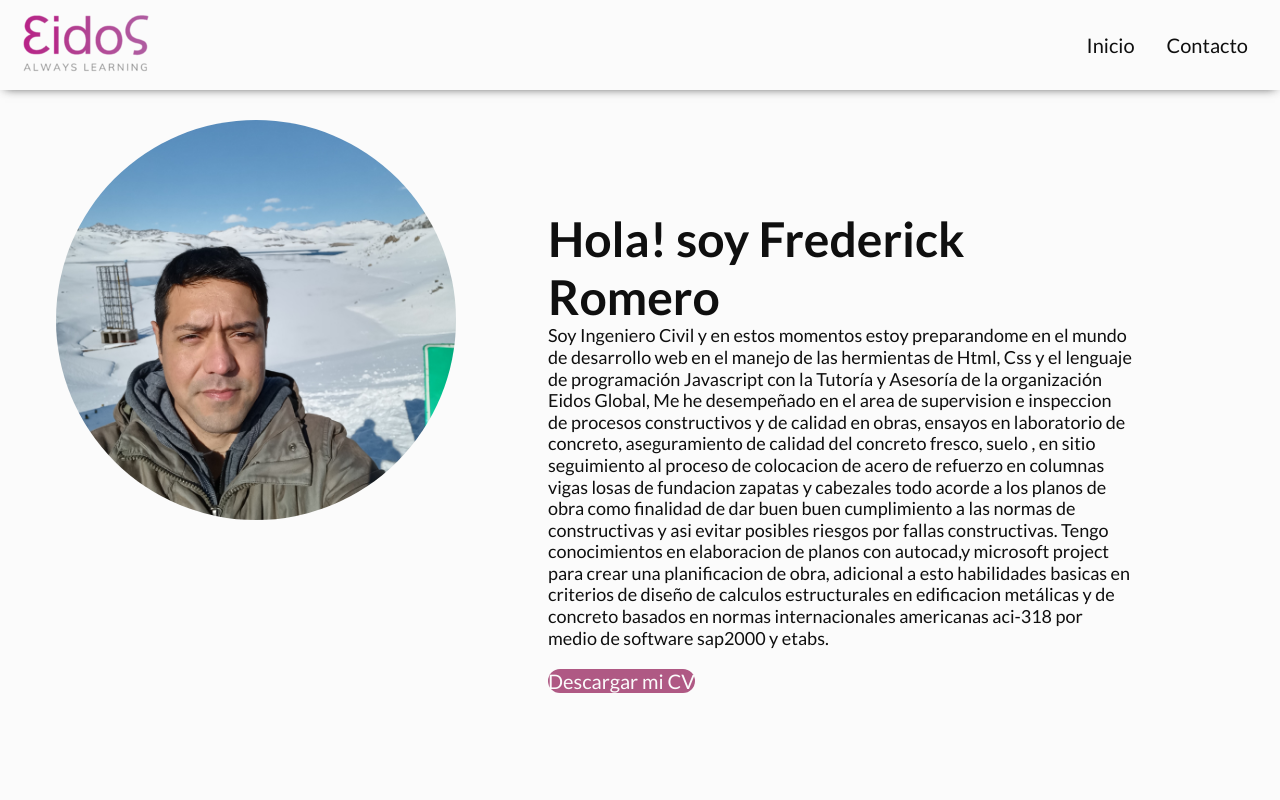
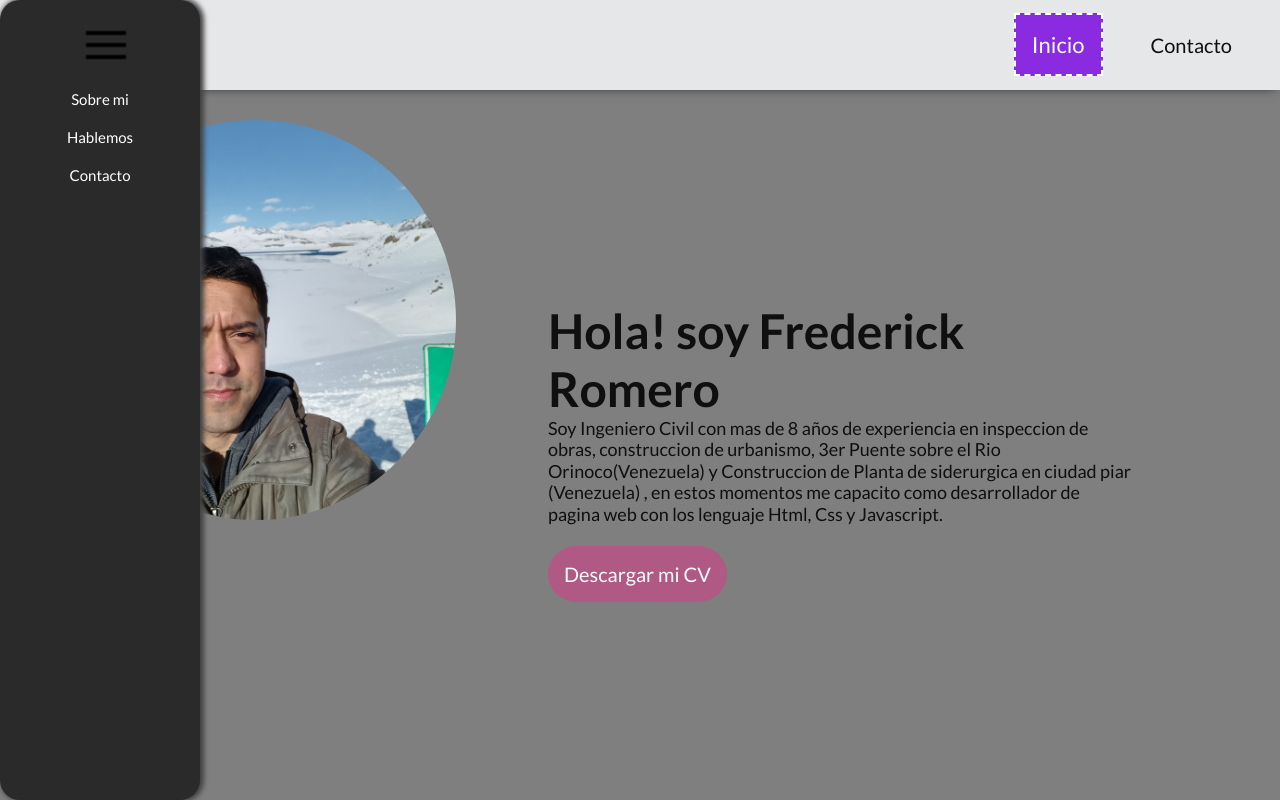
Before and after one commit to frederick86romero/modificandoproyecto2, a plain HTML site: page index.html in a window 1280 px wide. Both pictures are taken after a click on the link 86 px from the left and 45 px from the top of the page. Shown: the top 800 px of the page. Drawn offline with Linux system fonts and the light colour scheme; a web font is replaced by a local one.

Commit message:
html-css-js

```diff
--- /dev/null
+++ b/JS/dinamic.js
@@ -0,0 +1,25 @@
+const ini=document.querySelectorAll('#menu-a');
+ini.forEach(function(item){
+    item.addEventListener('click', function(e){
+        const currenItem=document.querySelector('.modificado');
+        currenItem.classList.remove('modificado');
+        e.target.classList.add('modificado');
+    });
+});
+
+const menuhamburguesa = document.querySelector('#menu-hamburguesa'),
+menu = document.querySelector('#menu');
+
+menuhamburguesa.addEventListener('click', (e)=>{
+
+    menu.classList.toggle('active');
+    document.body.classList.toggle('opacity');
+
+    const rutaActual = e.target.getAttribute('src');
+    if(rutaActual== 'img/icons8-menú-24.png'){
+        e.target.setAttribute('src', 'img/icons8-menú-24.png');
+
+    }else{   e.target.setAttribute('src', 'img/icons8-menú1-24.png');
+}
+
+});
--- a/css/styles.css
+++ b/css/styles.css
@@ -18,12 +18,63 @@
     /* Para que el scrolleo en la one page sea suave */
     scroll-behavior: smooth;
 }
+/*estilos para el menu hamburguesa*/
+.menu-hamburguesa{
+    margin: 40px 50px;
+    position:relative;
+    z-index: 10;
+}
+.menu-hamburguesa,img{
+    vertical-align: top;
+    width: 80px;
+    cursor: pointer;
+}
+.active{
+    transform: translate(-600px);
+
+}
+.opacity{
+   background-color: rgba(0,0,0,0.5);
+   transition: all .5s ease;
+}
+
+/*estilos para el contenedor*/
+.content-menu{
+    background-color:rgb(42,42,42) ;
+    box-shadow: 2px 0px 5px 2px rgb(66,66,66) ;
+    width: 200px;
+    height: 100vh;
+    position: absolute;
+    top: 0;
+    left: 0;
+    transition: all .5s ease;
+}
+
+.content-menu ul{
+    padding: 60px 0px 20px 0px;
+    list-style: none;
+
+}
+
+.content-menu ul li
+{color: white;
+    display: block;
+    font-size: 15px;
+    text-decoration: none;
+    padding: 10px 20px;
+    cursor: pointer;
+
+}
+.content-menu ul li:hover{
+    background-color: rgb(228,228,228);
+    color: rgb(42,42,42) ;
+}
 
 body{
     font-family: 'Lato', sans-serif;
     font-size: 18px;
     line-height: 1.2;
-    background-color:  #fbfbfb;
+    background-color:  #d7fafff7;
     color:  #0f0f0f;
 }
 h1{
@@ -85,7 +136,7 @@ header{
     height: 90px;
     width: 100%;
     position: fixed;
-    background-color: #fbfbfb;
+    background-color: #e7e9eafb;
     top: 0;
     left: 0;
     box-shadow: 0 3px 10px -5px #0f0f0fd3;
@@ -93,13 +144,12 @@ header{
 ul#menu{
     display:flex;
     font-size: 20px;
+    align-items: center;
 
 }
-li.menu-a a{
+li#menu-a, a{
     padding: 16px;
 }
-li.menu-b a{
-    padding: 16px; }
 
 section{
    display: flex;
@@ -118,10 +168,11 @@ section#inico{
 figure.foto{
     margin-bottom: 20px;
 
+  }
 
 
 
-}
+
 figure.foto img{
     display: flex;
     margin-left: auto;
@@ -206,10 +257,23 @@ footer{
     display: flex;
     justify-content:space-evenly;
    }
+
+
+   li#menu-a:hover,
+
+      a.boton:hover
+   {
+    background-color: rgb(179, 139, 175);
+    transition: background-color 0.2s;
+   }
+
+
+    .modificado{
+        background-color: blueviolet;
+        color: #fff;
+        border: 2px dashed #fff;
+        font-size: 22px;
+
     }
-    .menu-a:hover,
-    .menu-b:hover,
-    a.boton:hover{
-        background-color: rgb(71, 52, 69);
-        transition: background-color 0.2s;
-    }
+
+}
--- a/index.html
+++ b/index.html
@@ -11,13 +11,20 @@
 </head>
 <body>
     <header>
-        <a href="#inicio">
-            <img src="img/Eidos.png"  alt=" Logo Eidos">
+        <a href="#inicio" class="menu-hamburguesa">
+            <img src="img/icons8-menú-24.png"  alt=" menu" id="menu-hamburguesa">
         </a>
+        <div class="content-menu active" id="menu">
+            <ul>
+                <li><a href="#presentacion">Sobre mi</a></li>
+                <li><a href="#contacto" >Hablemos</a></li>
+                <li><a href="#contacto" >Contacto</a></li>
+            </ul>
+        </div>
         <nav>
             <ul id="menu">
-                <li class="menu-a"><a href="#inicio">Inicio</a></li>
-                <li class="menu-b"><a href="#contacto">Contacto</a></li>
+                <li id="menu-a"><a href="#inicio"  class="modificado">Inicio</a></li>
+                <li id="menu-a"><a href="#contacto" >Contacto</a></li>
             </ul>
         </nav>
 
@@ -25,18 +32,17 @@
     <main>
         <section id="inicio">
             <figure class="foto">
-                <img src="img/frederick.jpg" alt="Frederick" >
+                <img src="img/frederick.jpg" alt="Frederick" id="presentacion" >
+
             </figure>
 
-            <article class="presentacion">
+            <article class="presentacion" >
                 <h1> Hola! soy Frederick Romero</h1>
-                <p>Soy Ingeniero Civil y en estos momentos estoy preparandome en el mundo de desarrollo web en el manejo de las hermientas de Html, Css y el lenguaje de programación Javascript con la Tutoría y Asesoría de la organización Eidos Global,
-                    Me he desempeñado en el area de supervision e inspeccion de procesos constructivos y de calidad en  obras, ensayos en laboratorio de concreto, aseguramiento de calidad del concreto fresco, suelo , en sitio seguimiento
-                    al proceso de colocacion de acero de refuerzo en columnas vigas losas de fundacion zapatas y cabezales todo acorde a los planos de obra como finalidad de dar buen buen cumplimiento a las normas de constructivas
-                    y asi evitar posibles riesgos por fallas constructivas. Tengo conocimientos en elaboracion de planos con autocad,y microsoft project para crear una planificacion de obra, adicional a esto  habilidades basicas en criterios de diseño
-                    de calculos estructurales en edificacion metálicas y de concreto basados en normas internacionales americanas aci-318 por medio de software sap2000 y etabs. <br>
-                <a href="cv/SINTESIS CURRICULAR  FREDERICK ROMERO.pdf" class="boton" download="cvfrederickromero.pdf">Descargar mi CV</a>
+                <p>Soy Ingeniero Civil  con mas de 8 años de experiencia en inspeccion de obras, construccion de urbanismo, 3er Puente sobre el Rio Orinoco(Venezuela)  y Construccion de Planta de siderurgica en ciudad piar (Venezuela) , en estos momentos me capacito como desarrollador de pagina web con los lenguaje Html, Css y Javascript.
+                    <br>
+                <a href="cv/Frederick Romero(cv).pdf" class="boton" download="cvfrederickromero.pdf">Descargar mi CV</a>
             </article>
+            <script src="JS/dinamic.js"></script>
         </section>
         <section id="contacto">
             <div>
@@ -52,11 +58,13 @@
                     <li class="redes-c"><a href="https://www.linkedin.com/in/frederick-romero-1696ab72/"><img src="img/linkedin.png" width="40"></a></li>
                 </ul>
             </nav>
+
         </section>
     </main>
 
 
-    <footer>Codigo Latam</footer>
+    <footer>Ingieniero Civil - Desarrollador Web Jr.</footer>
+
 </body>
 
 </html>
```
Also changed, not shown: img/icons8-menú-24.png (added), mintty.2023-06-26_14-36-44.png (added), 2 other files.
